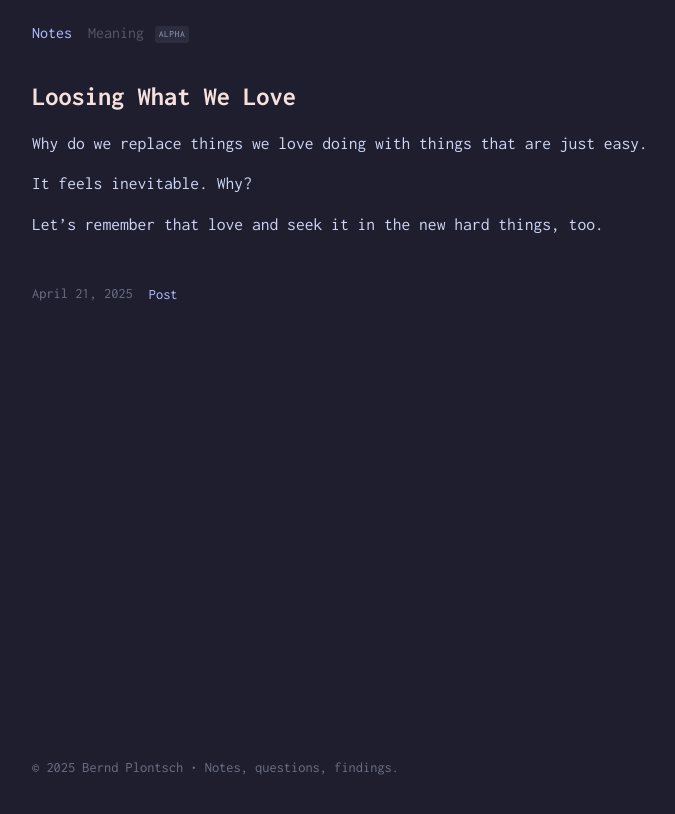
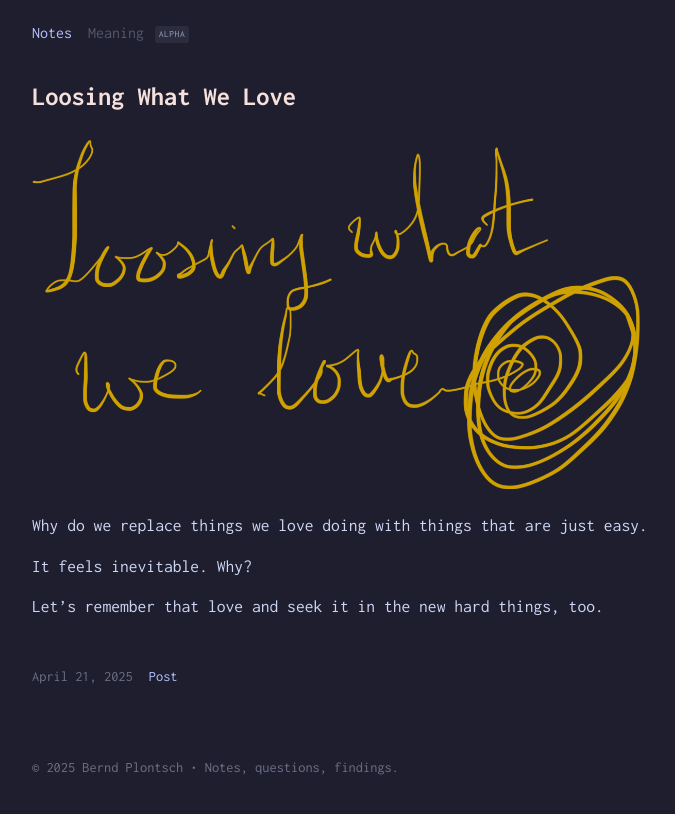
Before and after one commit to berndpl/notes-plontsch, a Jekyll site: the page built from _posts/2025/2025-04-21-loosing-what-we-love.md, in a window 1280 px wide. Shown: the top 814 px of the page, without its empty margins (228-903 px from the left). Built offline with Jekyll 4.4.1, drawn with Linux system fonts in a browser that asks for light colours; our own code applies the rules of GitHub Pages for plain Markdown files.

Commit message:
post with image

```diff
--- a/_posts/2025/2025-04-21-loosing-what-we-love.md
+++ b/_posts/2025/2025-04-21-loosing-what-we-love.md
@@ -1,3 +1,5 @@
+![Scribble](/assets/images/2025/2025-04-21-loosing-what-we-love.png)
+
 Why do we replace things we love doing with things that are just easy.
 
 It feels inevitable. Why?
--- a/assets/css/main.css
+++ b/assets/css/main.css
@@ -130,6 +130,16 @@ article p:last-child {
   margin-bottom: 0;
 }
 
+article img {
+    max-width: 80%;
+    height: auto;
+    display: block;
+    margin: 1.5rem 0;  /* This left aligns the image */
+    border-radius: 4px;
+  }
+
+
+
 article a {
   color: #b4befe; /* Catppuccin Mocha lavender */
   text-decoration: none;
```
Also changed, not shown: assets/images/2025/2025-04-21-loosing-what-we-love.png (added), 2 other files.
